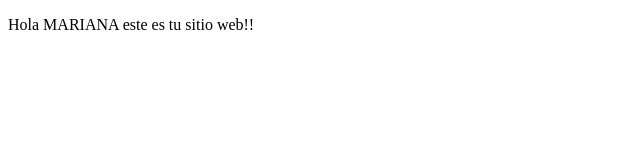
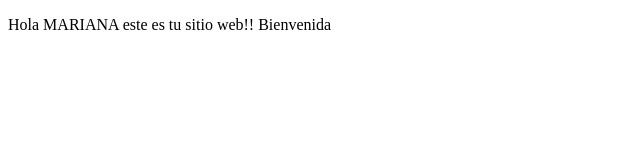
Before and after one commit to Marianao18/Curso, a plain HTML site: page index.html in a window 1280 px wide. Shown: the full height of the page, 0-640 px from the left. Drawn offline with Linux system fonts and the light colour scheme.

Commit message:
Cambios agregamos la bienvenida

```diff
--- a/index.html
+++ b/index.html
@@ -8,7 +8,7 @@
 </head>
 <body>
   <p>
-      Hola MARIANA este es tu sitio web!!
+      Hola MARIANA este es tu sitio web!! Bienvenida
   </p>
 </body>
 </html>
```
